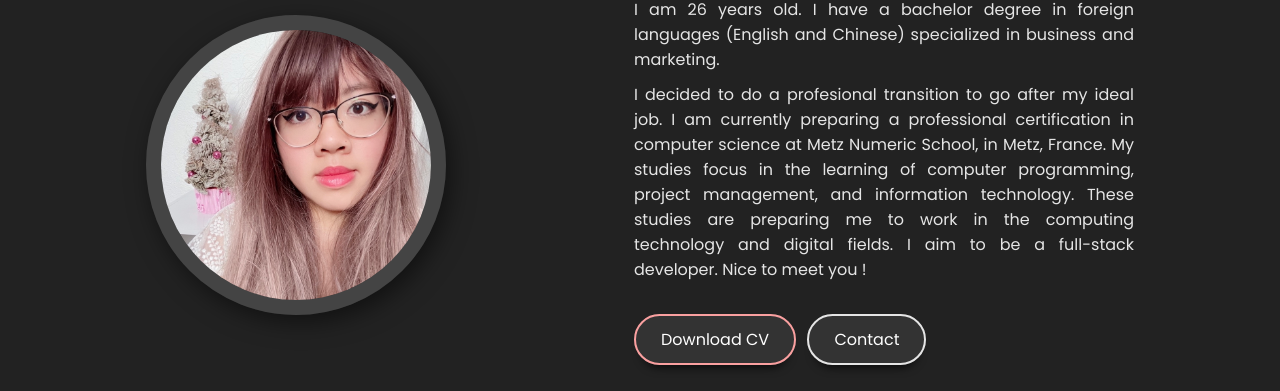
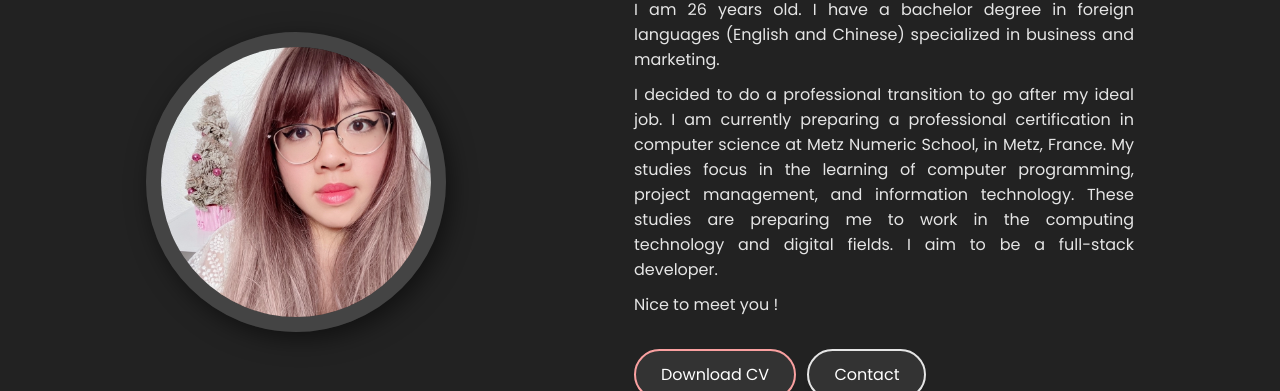
Before and after one commit to CelineIntha/CelineIntha-Old-Portfolio, a plain HTML site: page index.html in a window 1280 px wide. Shown: the part 265-656 px from the top of the page. Drawn offline with nearby package versions, Linux system fonts and the light colour scheme.

Commit message:
Ajour de fichiers

```diff
--- a/index.html
+++ b/index.html
@@ -44,13 +44,13 @@
                     <p>I am 26 years old. I have a bachelor degree in foreign languages (English and Chinese) specialized in business and marketing.
                     </p>
                     <p>
-                    I decided to do a profesional transition to go after my ideal job. I am currently preparing a professional certification in computer science at Metz Numeric School, in Metz, France.
+                    I decided to do a professional transition to go after my ideal job. I am currently preparing a professional certification in computer science at Metz Numeric School, in Metz, France.
                     My studies focus in the learning of computer programming, project management, and information technology. These studies are preparing me to work in the computing technology and digital fields. I aim to be a full-stack developer.
-                    Nice to meet you !
                     </p>
+                    <p>Nice to meet you !</p>
 
                     <div class="btn-group">
-                        <a href="#" class="btn active">Download CV</a>
+                        <a href="/assets/pdf/CV_ANG.pdf" class="btn active" target="_blank">Download CV</a>
                         <a href="#" class="btn">Contact</a>
                     </div>
 
```
Also changed, not shown: 1 other file.
